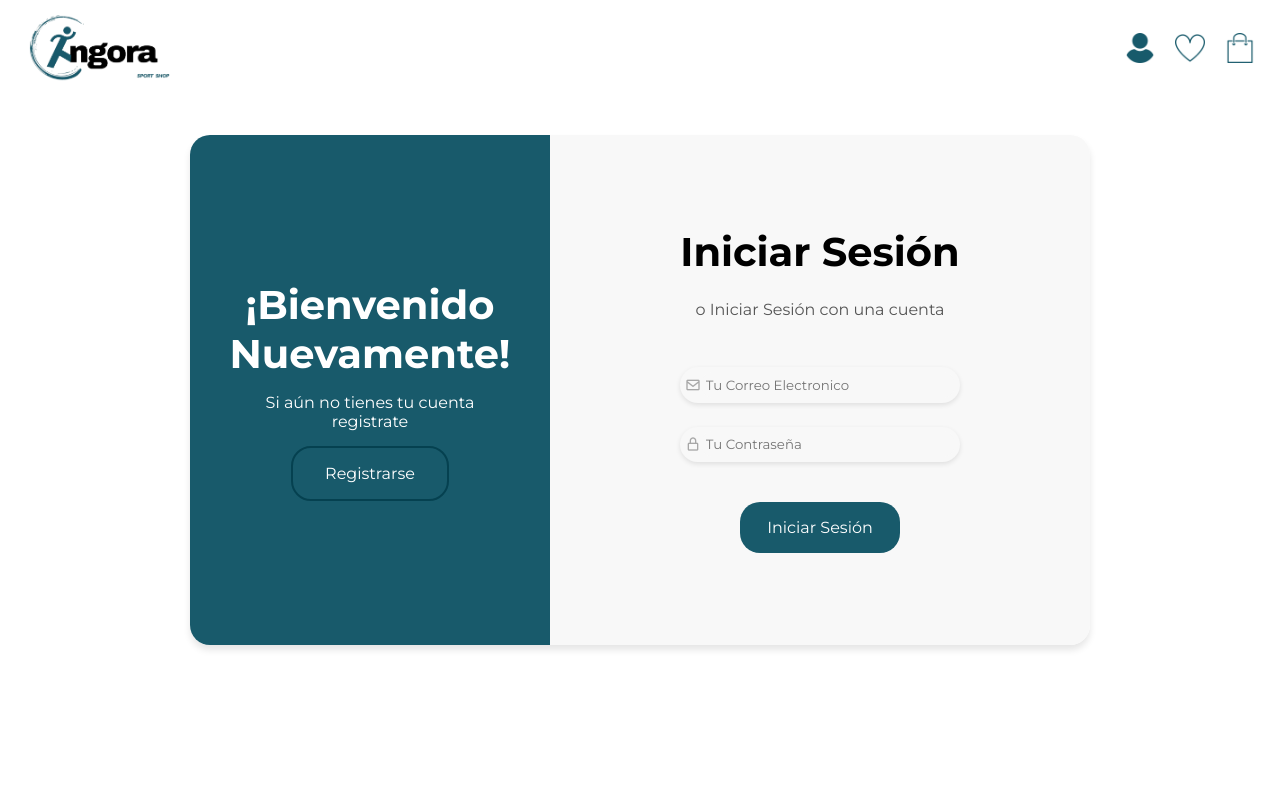
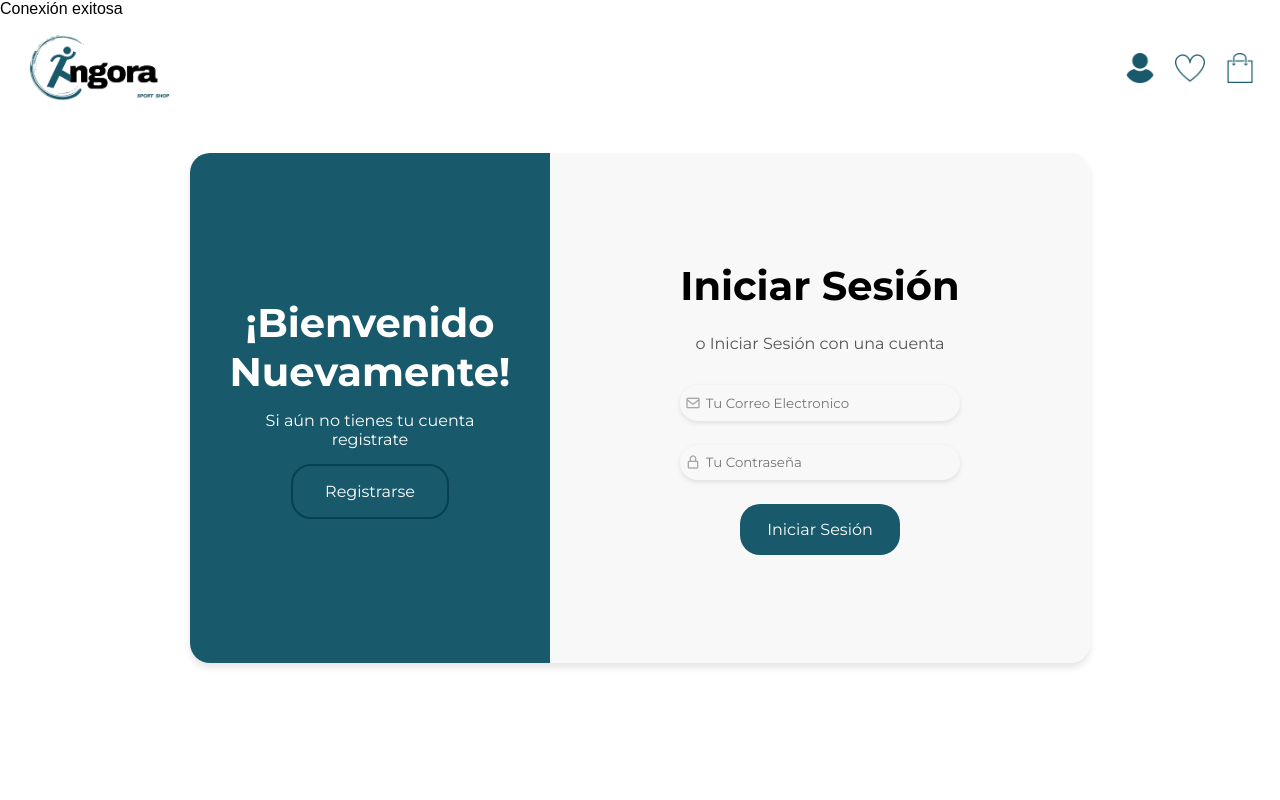
Before and after one commit to KatiaJuarezDev/angora2, a PHP site: page /login.php in a window 1280 px wide. Run offline with PHP 8.4, Linux system fonts and the light colour scheme.

Commit message:
actualizacion login.php
Se aumentaron los campos de el formulario de registro y ademas se conectó  a la base de datos

```diff
--- a/login.php
+++ b/login.php
@@ -1,3 +1,44 @@
+<?php
+// Datos de conexión
+$host = 'localhost'; // Dirección del servidor de la base de datos
+$dbname = 'angora'; // Nombre de la base de datos
+$username = 'root'; // Usuario de la base de datos
+$password = ''; // Contraseña del usuario
+
+// Crear conexión
+$conexion = new mysqli($host, $username, $password, $dbname);
+
+// Verificar la conexión
+if ($conexion->connect_error) {
+    die("Error en la conexión: " . $conexion->connect_error);
+} else {
+    echo "Conexión exitosa";
+}
+
+if ($_SERVER['REQUEST_METHOD'] === 'POST') {
+    // Verificar si se envió el formulario de login o de registro
+    if (isset($_POST['form_type']) && $_POST['form_type'] === 'login') {
+        // Procesar el formulario de Iniciar Sesión
+        $email = $_POST['email'];
+        $password = $_POST['password'];
+
+        // Aquí puedes añadir la lógica para verificar el login en la base de datos
+        echo "Formulario de Login enviado con el correo: $email";
+    } elseif (isset($_POST['form_type']) && $_POST['form_type'] === 'register') {
+        // Procesar el formulario de Registro
+        $nombre = $_POST['nombre'];
+        $apellido = $_POST['apellido'];
+        $email = $_POST['email'];
+        $telefono = $_POST['telefono'];
+        $password = $_POST['password'];
+
+        // Aquí puedes añadir la lógica para guardar los datos de registro en la base de datos
+        echo "Formulario de Registro enviado con el nombre: $nombre $apellido";
+    }
+}
+
+?>
+
 <!DOCTYPE html>
 <html lang="en">
 <head>
@@ -17,13 +58,13 @@
     <header>
         <nav>
             <div class="contenedor_nav">
-                <a href="index.html">
+                <a href="index.php">
                     <img id="logo" src="imagenes/angora_logo.png" alt="Logotipo de Angora Sport Shop">
                 </a>
 
             </div>
             <div class="contenedor_perfil">
-                <a href="login.html"> <img src="imagenes/login.png" alt="Login"> </a>
+                <a href="login.php"> <img src="imagenes/login.png" alt="Login"> </a>
                 <a href="#"> <img src="imagenes/corazon.png" alt="Lista de Deseos"> </a>
                 <a href="#"> <img src="imagenes/bolsa_compras.png" alt="Compras"> </a>
             </div>
@@ -50,15 +91,14 @@
                     </div>
                     <p>o Iniciar Sesión con una cuenta</p>
                     <form action="" class="form">
-
+                        <input type="hidden" name="form_type" value="login"> <!-- Identificador de formulario -->
                         <label for="email">
-
                             <i class='bx bx-envelope' ></i>
                             <input type="email" placeholder="Tu Correo Electronico">
                         </label for="">
                         <label for="password">
                             <i class='bx bx-lock-alt' ></i>
-                            <input type="password" placeholder="Tu Contraseña">
+                            <input type="pass   word" placeholder="Tu Contraseña">
                         </label>
                         <input type="submit" value="Iniciar Sesión">
                     </form>
@@ -75,30 +115,38 @@
                     <input type="button" value="Iniciar Sesión" id="sign-in">
                 </div>
             </div>
+
             <div class="form-information">
                 <div class="form-information-childs">
                     <h2>Crear una cuenta</h2>
                     <div class="icons">
 
                     </div>
-                    <p>o usa tu email para registrarte</p>
-                    <form action="" class="form">
-                        <label for="usuario">
+                    <form action="" class="form" method="POST">
+                        <input type="hidden" name="form_type" value="register"> <!-- Identificador de formulario -->
+                        <label for="nombre">
                             <i class='bx bx-user'></i>
-                            <input type="text" name="usuario" id="usuario" placeholder="Nombre Completo">
+                            <input type="text" name="nombre" id="nombre" placeholder="Tu Nombre">
+                        </label>
+                        <label for="apellido">
+                            <i class='bx bx-user'></i>
+                            <input type="text" name="apellido" id="apellido" placeholder="Apellido">
                         </label>
                         <label for="email">
-
                             <i class='bx bx-envelope' ></i>
                             <input type="email" placeholder="Tu Correo Electronico">
                         </label for="">
+                        <label for="telefono">
+                            <i class='bx bx-lock-alt' ></i>
+                            <input type="tel" placeholder="Tu Telefono">
+                        </label>
+
                         <label for="password">
                             <i class='bx bx-lock-alt' ></i>
                             <input type="password" placeholder="Tu Contraseña">
                         </label>
                         <input type="submit" value="Registrarse">
                     </form>
-
                 </div>
             </div>
         </div>
--- a/style.css
+++ b/style.css
@@ -88,6 +88,9 @@
 }
 
 .form-information-childs {
+    h2 {
+        font-size: 2.9rem;
+    }
     padding: 0 3rem;
 }
 
@@ -97,12 +100,10 @@
 
 .icons{
     margin: 1.5rem 0;
-
-
 }
 
 .form {
-    margin: 3rem 0 0 0;
+    margin: 2rem 0 0 0;
 
     label {
         display: flex;
@@ -134,7 +135,6 @@
     border-radius: 20px;
     padding: 1rem 1.5rem;
     border: none;
-    margin-top: 1rem;
     font-size: 1rem;
     &:hover {
         cursor: pointer;
```
